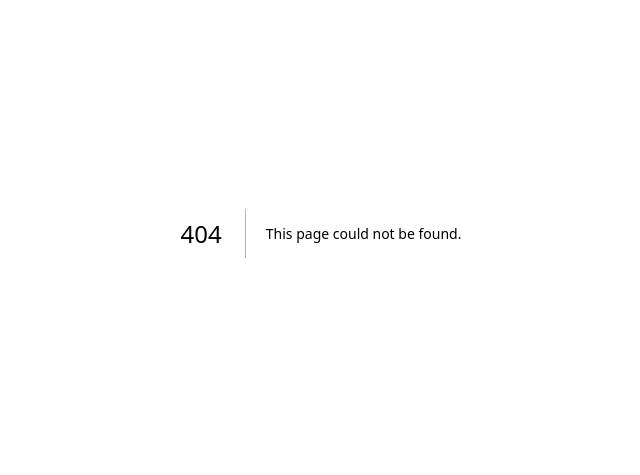
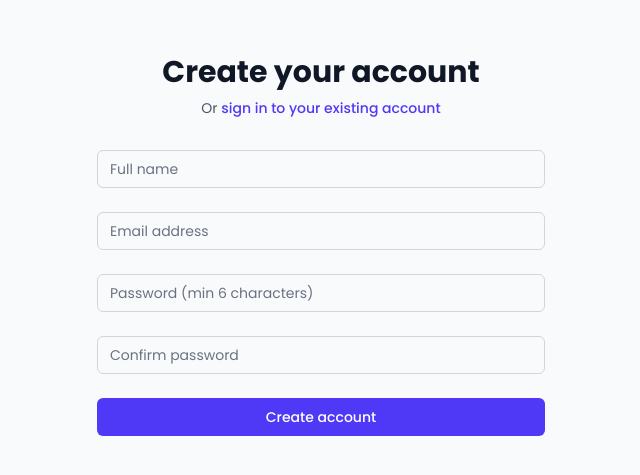
Before and after one commit to PrajapatiApurva/GameHub, a Next.js app: page /auth/signup in a window 1280 px wide. Before the commit this address had no page. Shown: the part 167-642 px from the top of the page, without its empty margins (319-959 px from the left). Built offline with nearby package versions, Linux system fonts and the light colour scheme.

Commit message:
feat: implement user sign-up page with validation and error handling

```diff
--- /dev/null
+++ b/src/app/auth/signup/page.tsx
@@ -0,0 +1,161 @@
+"use client";
+
+import { useState } from "react";
+import { useRouter } from "next/navigation";
+import Link from "next/link";
+
+export default function SignUp() {
+  const [name, setName] = useState("");
+  const [email, setEmail] = useState("");
+  const [password, setPassword] = useState("");
+  const [confirmPassword, setConfirmPassword] = useState("");
+  const [error, setError] = useState("");
+  const [loading, setLoading] = useState(false);
+  const router = useRouter();
+
+  const handleSubmit = async (e: React.FormEvent) => {
+    e.preventDefault();
+    setLoading(true);
+    setError("");
+
+    if (password !== confirmPassword) {
+      setError("Passwords do not match");
+      setLoading(false);
+      return;
+    }
+
+    if (password.length < 6) {
+      setError("Password must be at least 6 characters");
+      setLoading(false);
+      return;
+    }
+
+    try {
+      const response = await fetch("/api/auth/register", {
+        method: "POST",
+        headers: {
+          "Content-Type": "application/json",
+        },
+        body: JSON.stringify({
+          name,
+          email,
+          password,
+        }),
+      });
+
+      const data = await response.json();
+
+      if (response.ok) {
+        router.push("/auth/signin?message=Account created successfully");
+      } else {
+        setError(data.error || "An error occurred");
+      }
+    } catch (err) {
+      console.error("Registration error:", err);
+      setError("An error occurred");
+    } finally {
+      setLoading(false);
+    }
+  };
+
+  return (
+    <div className="min-h-screen flex items-center justify-center bg-gray-50 py-12 px-4 sm:px-6 lg:px-8">
+      <div className="max-w-md w-full space-y-8">
+        <div>
+          <h2 className="mt-6 text-center text-3xl font-extrabold text-gray-900">
+            Create your account
+          </h2>
+          <p className="mt-2 text-center text-sm text-gray-600">
+            Or{" "}
+            <Link
+              href="/auth/signin"
+              className="font-medium text-indigo-600 hover:text-indigo-500"
+            >
+              sign in to your existing account
+            </Link>
+          </p>
+        </div>
+        <form className="mt-8 space-y-6" onSubmit={handleSubmit}>
+          <div>
+            <label htmlFor="name" className="sr-only">
+              Full name
+            </label>
+            <input
+              id="name"
+              name="name"
+              type="text"
+              autoComplete="name"
+              required
+              className="appearance-none rounded-md relative block w-full px-3 py-2 border border-gray-300 placeholder-gray-500 text-gray-900 focus:outline-none focus:ring-indigo-500 focus:border-indigo-500 focus:z-10 sm:text-sm"
+              placeholder="Full name"
+              value={name}
+              onChange={(e) => setName(e.target.value)}
+            />
+          </div>
+          <div>
+            <label htmlFor="email" className="sr-only">
+              Email address
+            </label>
+            <input
+              id="email"
+              name="email"
+              type="email"
+              autoComplete="email"
+              required
+              className="appearance-none rounded-md relative block w-full px-3 py-2 border border-gray-300 placeholder-gray-500 text-gray-900 focus:outline-none focus:ring-indigo-500 focus:border-indigo-500 focus:z-10 sm:text-sm"
+              placeholder="Email address"
+              value={email}
+              onChange={(e) => setEmail(e.target.value)}
+            />
+          </div>
+          <div>
+            <label htmlFor="password" className="sr-only">
+              Password
+            </label>
+            <input
+              id="password"
+              name="password"
+              type="password"
+              autoComplete="new-password"
+              required
+              className="appearance-none rounded-md relative block w-full px-3 py-2 border border-gray-300 placeholder-gray-500 text-gray-900 focus:outline-none focus:ring-indigo-500 focus:border-indigo-500 focus:z-10 sm:text-sm"
+              placeholder="Password (min 6 characters)"
+              value={password}
+              onChange={(e) => setPassword(e.target.value)}
+            />
+          </div>
+          <div>
+            <label htmlFor="confirmPassword" className="sr-only">
+              Confirm Password
+            </label>
+            <input
+              id="confirmPassword"
+              name="confirmPassword"
+              type="password"
+              autoComplete="new-password"
+              required
+              className="appearance-none rounded-md relative block w-full px-3 py-2 border border-gray-300 placeholder-gray-500 text-gray-900 focus:outline-none focus:ring-indigo-500 focus:border-indigo-500 focus:z-10 sm:text-sm"
+              placeholder="Confirm password"
+              value={confirmPassword}
+              onChange={(e) => setConfirmPassword(e.target.value)}
+            />
+          </div>
+
+          {error && (
+            <div className="text-red-600 text-sm text-center">{error}</div>
+          )}
+
+          <div>
+            <button
+              type="submit"
+              disabled={loading}
+              className="group relative w-full flex justify-center py-2 px-4 border border-transparent text-sm font-medium rounded-md text-white bg-indigo-600 hover:bg-indigo-700 focus:outline-none focus:ring-2 focus:ring-offset-2 focus:ring-indigo-500 disabled:opacity-50"
+            >
+              {loading ? "Creating account..." : "Create account"}
+            </button>
+          </div>
+        </form>
+      </div>
+    </div>
+  );
+}
```
